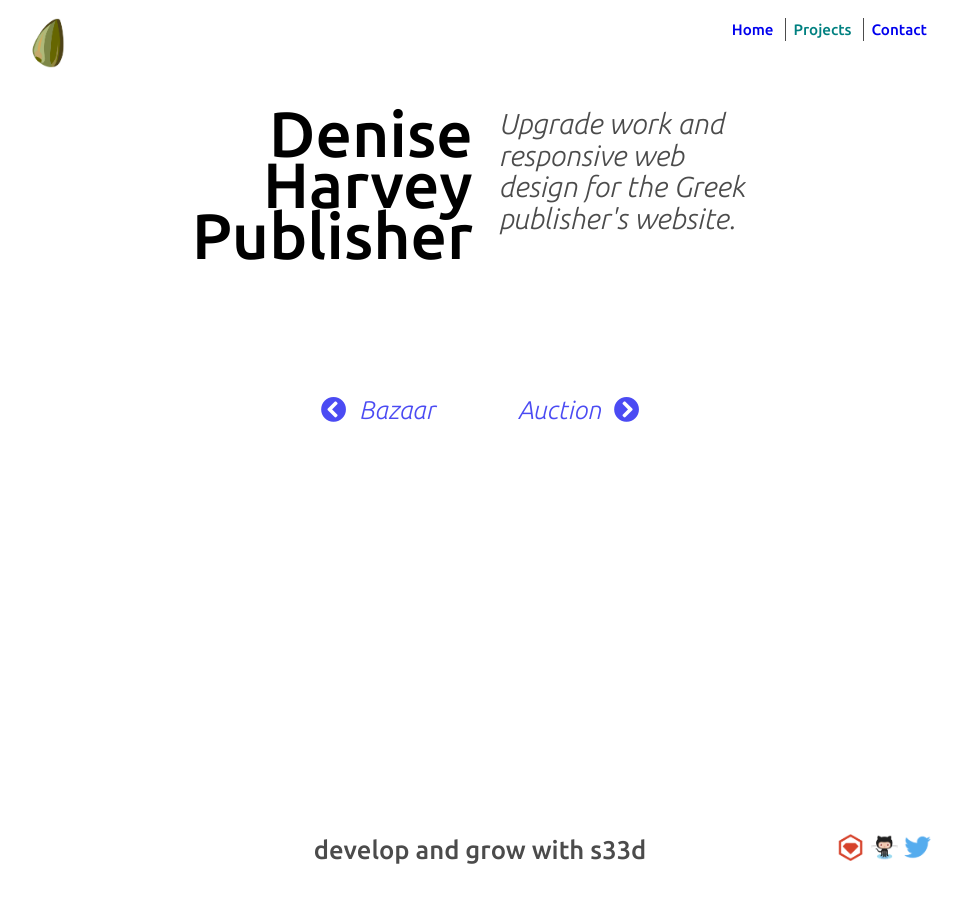
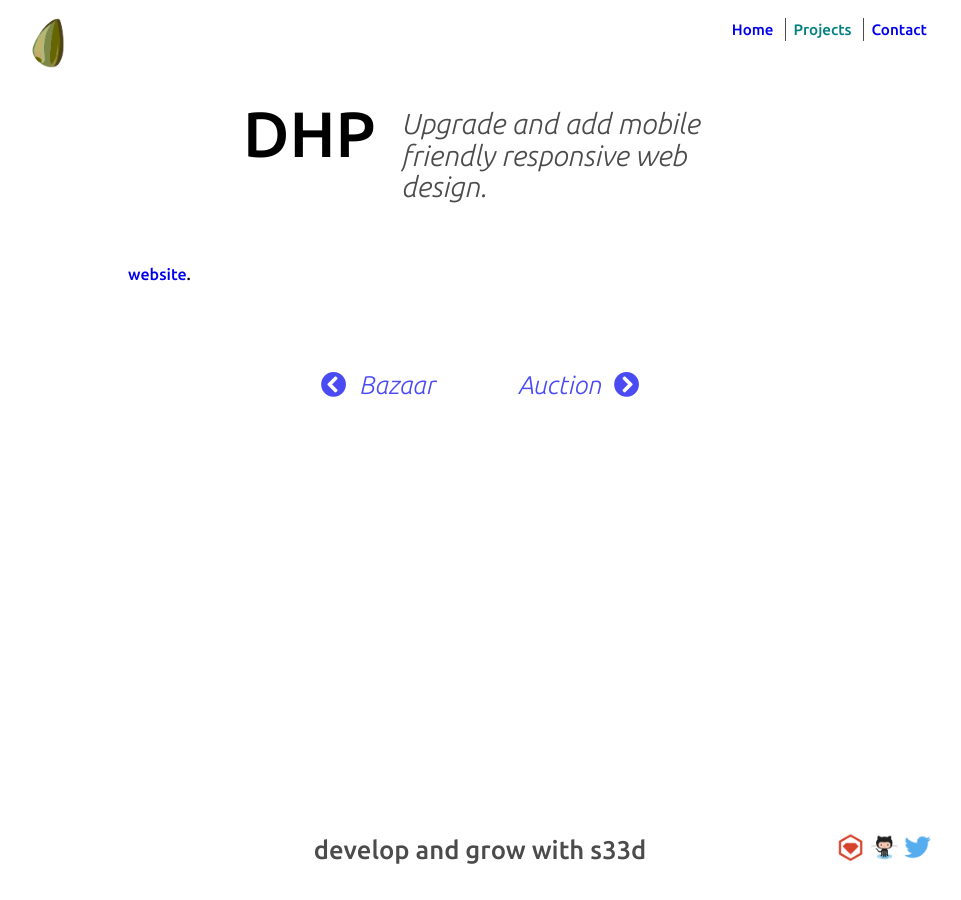
Before and after one commit to s33dco/s33dsite, a Jekyll site: the page built from _posts/2018-5-21-dhp.html, in a window 1280 px wide. Shown: the whole page, without its empty margins (160-1121 px from the left). Built offline with Jekyll 4.4.1, drawn with Linux system fonts in a browser that asks for light colours; nearby versions of some CDN libraries.

Commit message:
updae posts

```diff
--- a/_posts/2017-11-11-banco.html
+++ b/_posts/2017-11-11-banco.html
@@ -10,6 +10,6 @@ repo: https://github.com/s33dco/banco
 site:
 ---
 
-<p>A bank statement analyizer written in Ruby and run from the command line. CSV in, understanding out.</p>
+<p>A bank statement analyizer from the command line. CSV in, understanding out.</p>
 
 <p>file and outputs a summary of the transactions in an easy to understand format. Written in Ruby with no third party dependencies. Available as a <a href="{{post.gem}}">gem</a> or you can clone the <a href="{{post.repo}}">code</a>. Open Source and free to use.</p>
--- a/_posts/2018-5-21-dhp.html
+++ b/_posts/2018-5-21-dhp.html
@@ -1,6 +1,6 @@
 ---
 layout: project
-title: Denise Harvey Publisher
+title: DHP
 lang: Ruby
 langicon: "/images/rails.png"
 description: Rails upgrade from 2.3 to 5.2
@@ -8,4 +8,7 @@ permalink: /projects/dhp
 site: http://www.deniseharveypublisher.gr
 ---
 
-<p>Upgrade work and responsive web design for the Greek publisher's <a href="page.site">website</a>.</p>
+<p>Upgrade and add mobile friendly responsive web design.</p>
+
+
+<a href="page.site">website</a>.</p>
--- a/_posts/2018-8-01-auction.html
+++ b/_posts/2018-8-01-auction.html
@@ -8,6 +8,6 @@ permalink: /projects/auction
 repo: https://github.com/s33dco/auction
 site: https://immense-thicket-90474.herokuapp.com
 ---
-<p>Developed for a trade only auction the app allows multiple auction to be run simultaneously.</p>
+<p>A by invitation only auction site administered from a smart phone.</p>
 
 <p>An invitation only auction site developed so sales can be set up quicky and easily from a smart phone. Supoorting mulitple auction houses and sale types, started at the click of a button and offering real time reporting on bidding and current selling prices through the course of the sale. Auctions are closed at will at which point credit notes and invoices are automatically generated and availble to view on the logged in user's account page.  <a href="page.site">Check out</a> the app but <a href="/contact/">drop us a line</a> first for a log in. The code for this  project is available on <a href="{{ page.repo }}">GitHub</a>.</p>
```
